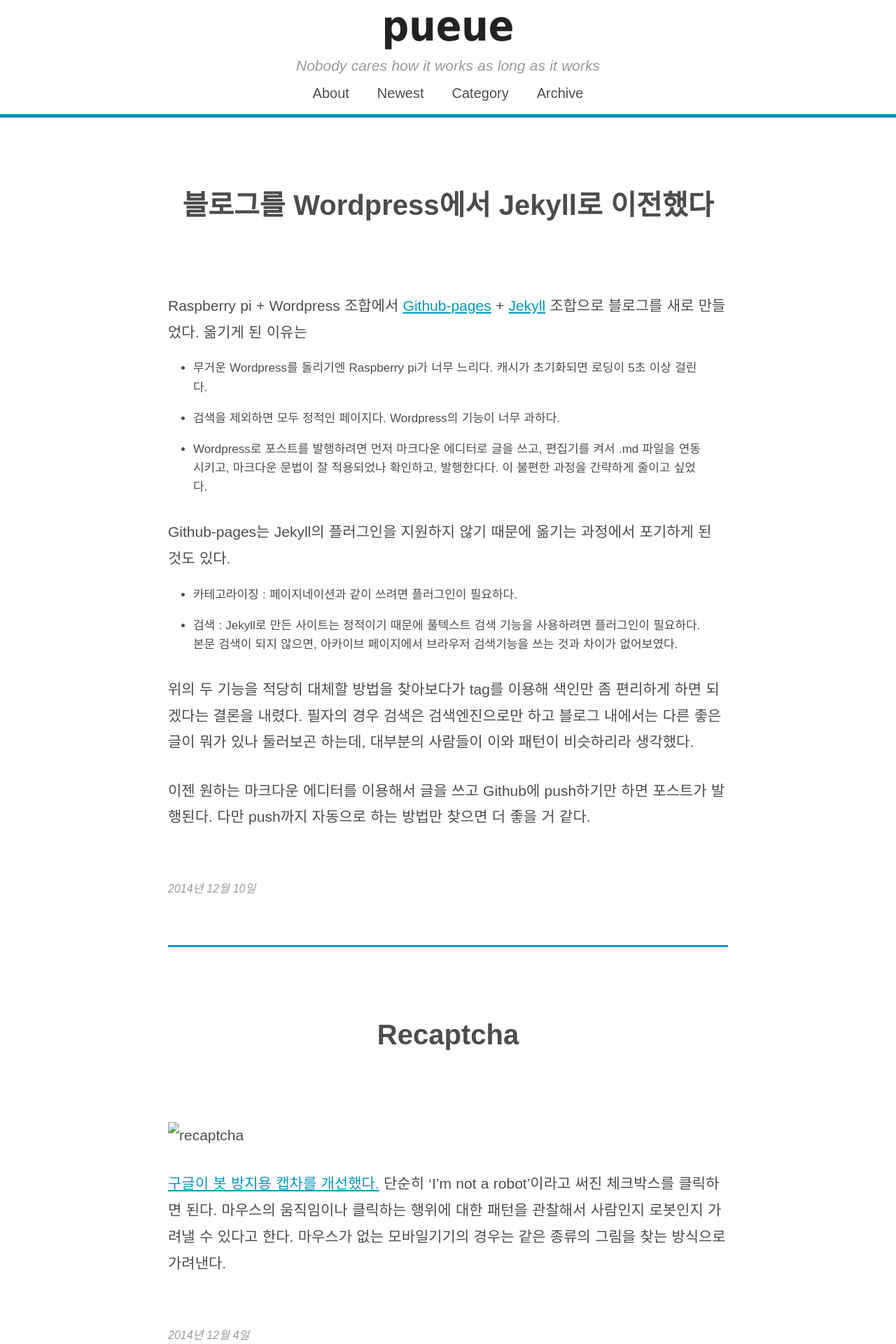
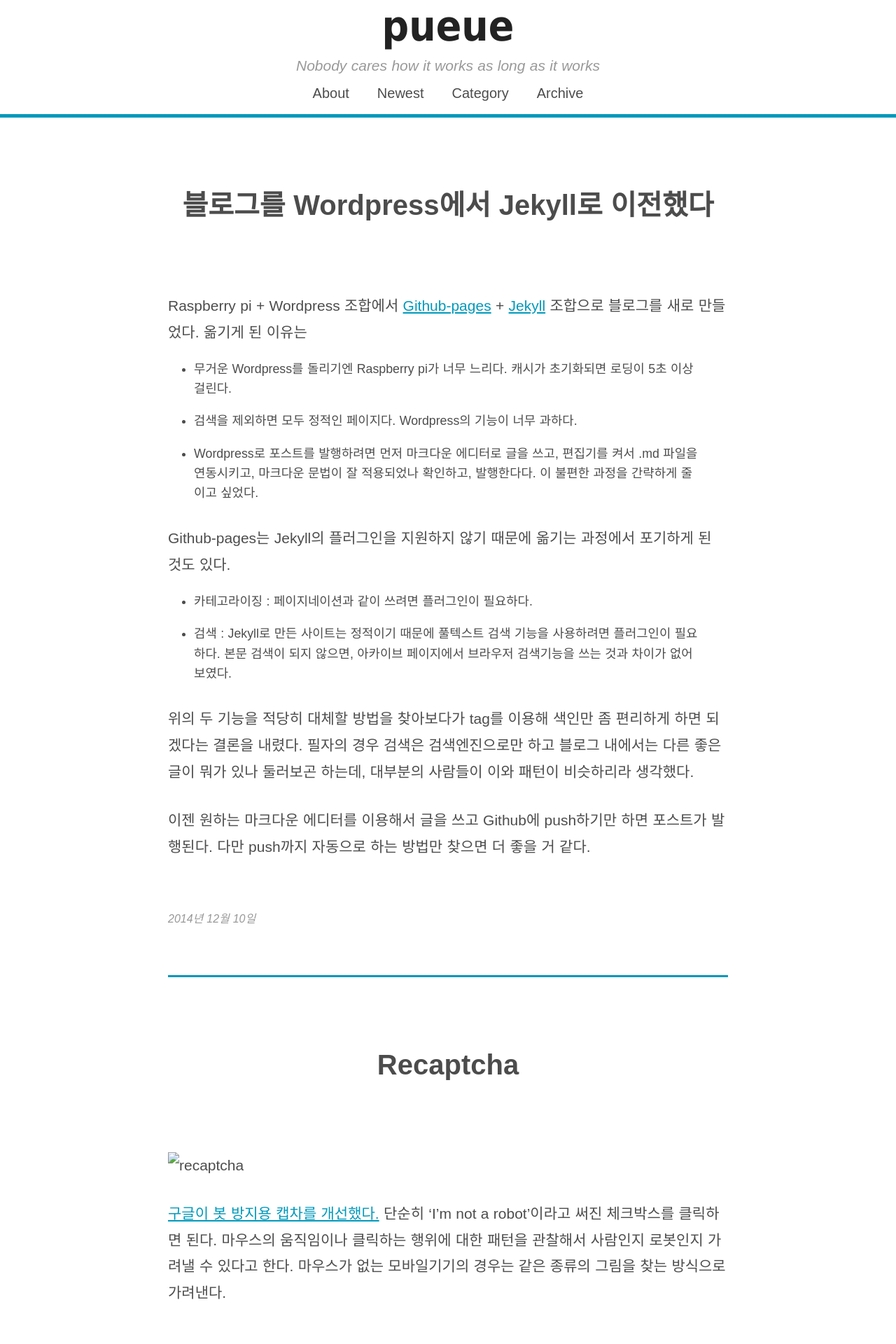
Before and after one commit to gloorx/gloorx.github.io, a Jekyll site: the page built from index.html, in a window 1280 px wide. Shown: the top 1920 px of the page at 70% size. Built offline with Jekyll 4.4.1, drawn with Linux system fonts in a browser that asks for light colours; some web fonts are replaced; the list of posts is cut into pages by our own code.

Commit message:
modify li css

```diff
--- a/_sass/_base.scss
+++ b/_sass/_base.scss
@@ -131,7 +131,7 @@
 
 .post-body ul, .post-body ol, .post-body li {
     margin: 1em;
-    font-size: 90%;
+    font-size: 92%;
     line-height:1.6;
 }
 
```
